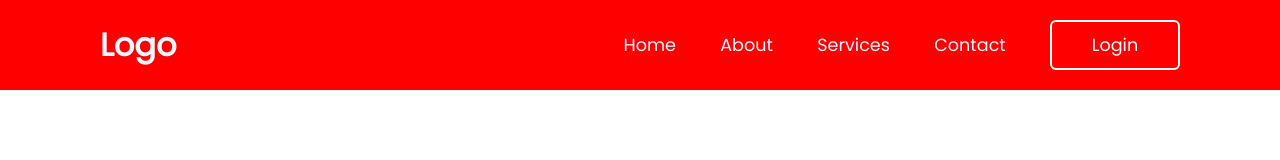
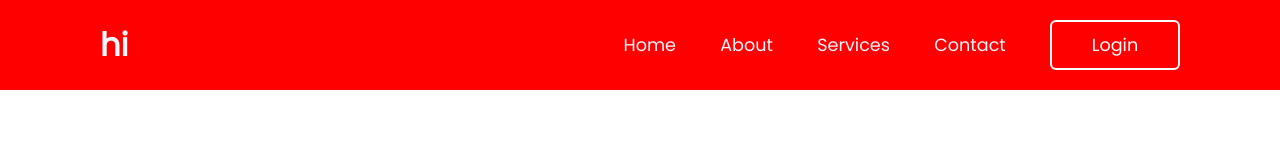
Before and after one commit to crakell/login-website, a plain HTML site: page index.html in a window 1280 px wide. Drawn offline with Linux system fonts and the light colour scheme.

Commit message:
updated the name

```diff
--- a/try.html
+++ b/index.html
@@ -11,7 +11,7 @@
     </head>
     <body>
         <header>
-            <h2 class="logo">Logo</h2>
+            <h2 class="logo">hi</h2>
             <nav class="navigation">
                 <a href="#">Home</a>
                 <a href="#">About</a>
--- a/style.css
+++ b/style.css
@@ -14,7 +14,7 @@ header {
     width: 100%;
     padding: 20px 100px;
     background: red;
-    display: flex;
+    display: flex ;
     justify-content: space-between;
     align-items: center;
     z-index: 99;
@@ -35,7 +35,7 @@ header {
     margin-left: 40px;
 }
 
-.navigation a ::after {
+.navigation a::after {
     content: "";
     position: absolute;
     left: 0;
```
